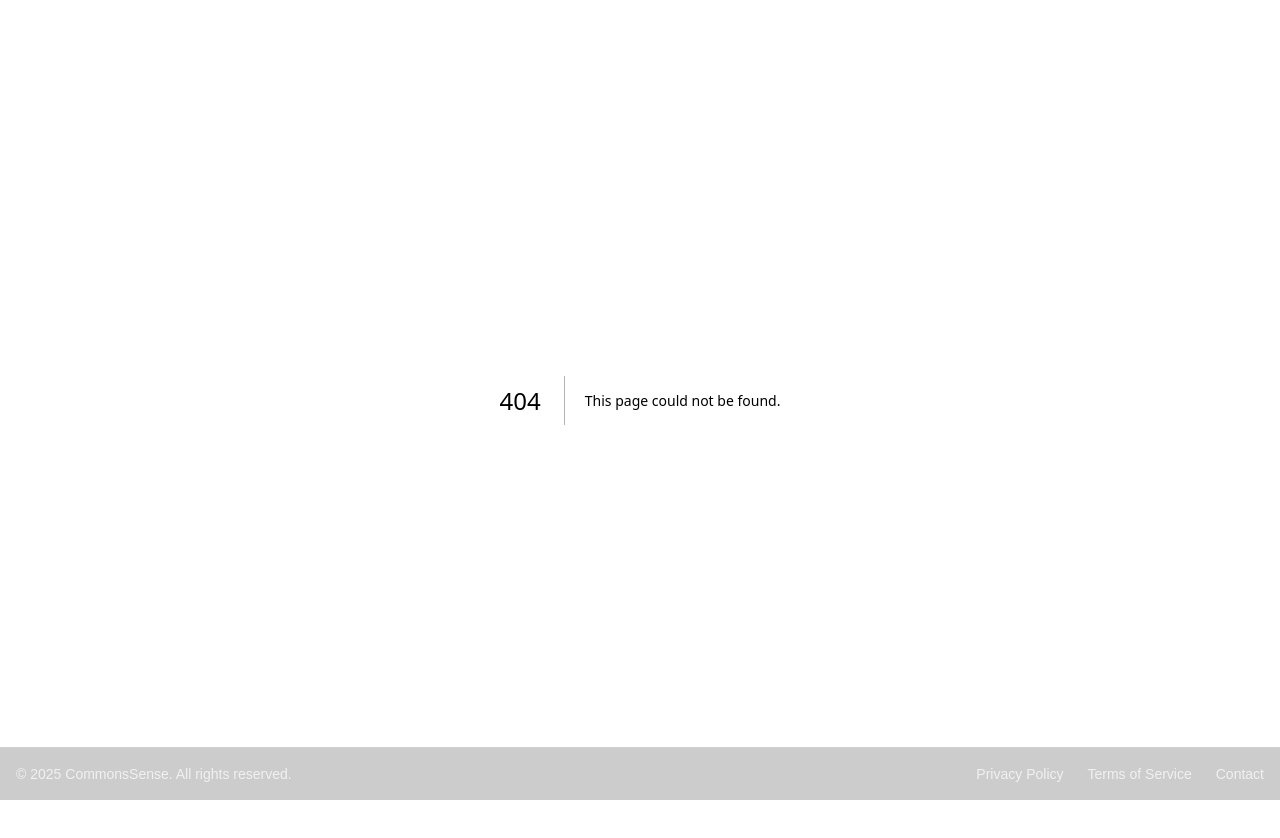
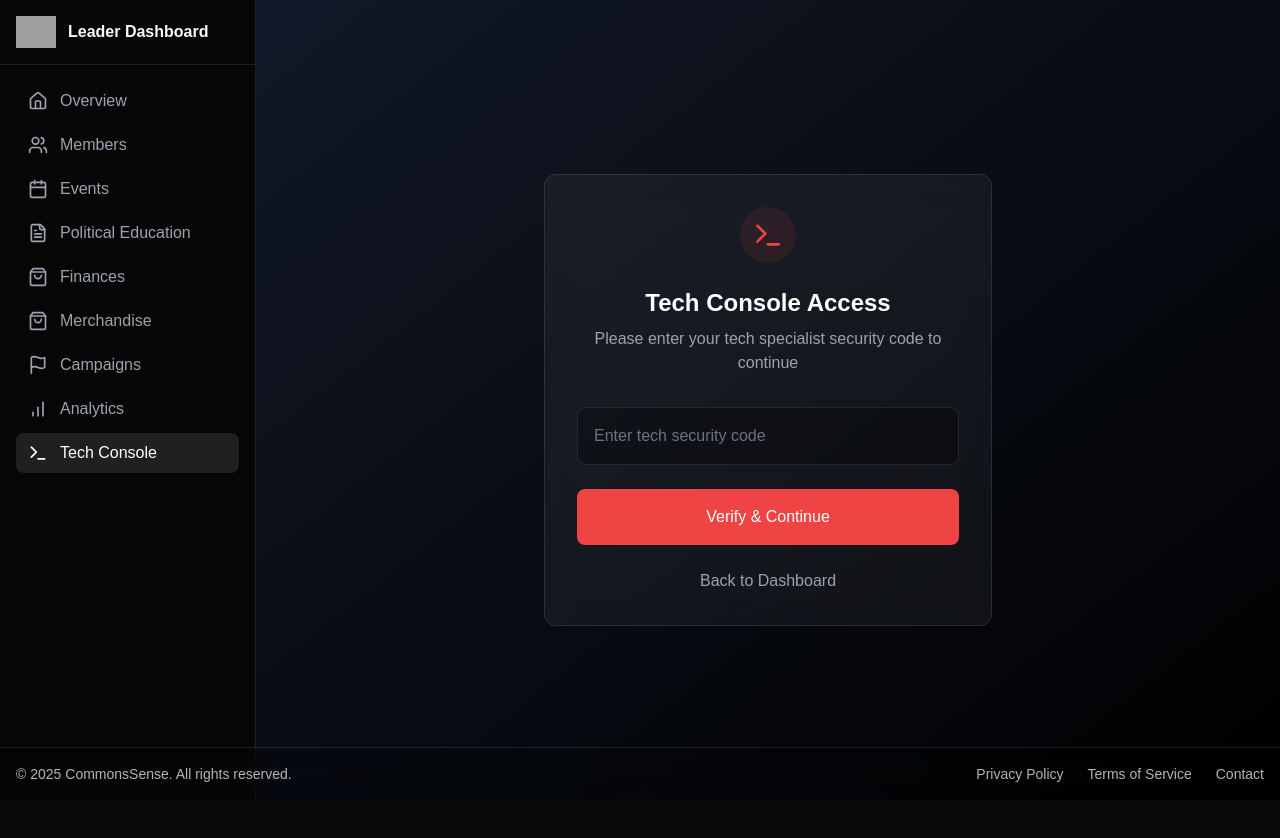
Before and after one commit to ingindIsrael/CommonsSense, a Next.js app: page /leader-dashboard/tech-console/verify in a window 1280 px wide. Before the commit this address had no page. Shown: the top 838 px of the page. Built offline with nearby package versions, Linux system fonts and the light colour scheme; grey boxes are pictures that could not be loaded.

Commit message:
feat(security): add tech console verification page with warning modal

```diff
--- /dev/null
+++ b/app/leader-dashboard/tech-console/components/warning-modal.tsx
@@ -0,0 +1,37 @@
+import { AlertTriangle } from "lucide-react"
+
+interface WarningModalProps {
+  isOpen: boolean
+  onConfirm: () => void
+}
+
+export function WarningModal({ isOpen, onConfirm }: WarningModalProps) {
+  if (!isOpen) return null
+
+  return (
+    <div className="fixed inset-0 bg-black/50 backdrop-blur-sm flex items-center justify-center z-50">
+      <div className="bg-gray-900/90 border border-red-500/20 rounded-xl p-8 max-w-md w-full mx-4 shadow-2xl">
+        <div className="flex justify-center mb-6">
+          <div className="p-3 bg-red-500/10 rounded-full">
+            <AlertTriangle size={32} className="text-red-500" />
+          </div>
+        </div>
+
+        <h2 className="text-2xl font-bold text-center mb-4">Warning</h2>
+
+        <p className="text-gray-400 text-center mb-8">
+          Only the tech specialist should manipulate this console. Unauthorized access or modifications may result in system instability.
+        </p>
+
+        <div className="flex justify-center">
+          <button
+            onClick={onConfirm}
+            className="px-8 py-3 bg-red-500 hover:bg-red-600 text-white rounded-lg transition-colors"
+          >
+            I Understand, Continue
+          </button>
+        </div>
+      </div>
+    </div>
+  )
+}
--- /dev/null
+++ b/app/leader-dashboard/tech-console/verify/page.tsx
@@ -0,0 +1,75 @@
+"use client"
+
+import { useState } from "react"
+import { useRouter } from "next/navigation"
+import Link from "next/link"
+import { Terminal } from "lucide-react"
+import { WarningModal } from "../components/warning-modal"
+
+export default function TechConsoleVerifyPage() {
+  const [securityCode, setSecurityCode] = useState("")
+  const [error, setError] = useState("")
+  const [showWarning, setShowWarning] = useState(false)
+  const router = useRouter()
+
+  const handleSubmit = async (e: React.FormEvent) => {
+    e.preventDefault()
+    if (securityCode.trim()) {
+      setShowWarning(true)
+    } else {
+      setError("Please enter a security code")
+    }
+  }
+
+  const handleWarningConfirm = () => {
+    router.push("/leader-dashboard/tech-console")
+  }
+
+  return (
+    <div className="min-h-screen bg-gradient-to-br from-gray-900 to-black text-white flex items-center justify-center">
+      <div className="bg-white/5 backdrop-blur-lg border border-white/10 rounded-xl p-8 w-full max-w-md">
+        <div className="flex justify-center mb-6">
+          <div className="p-3 bg-red-500/10 rounded-full">
+            <Terminal size={32} className="text-red-500" />
+          </div>
+        </div>
+        <h1 className="text-2xl font-bold text-center mb-2">Tech Console Access</h1>
+        <p className="text-gray-400 text-center mb-8">
+          Please enter your tech specialist security code to continue
+        </p>
+
+        <form onSubmit={handleSubmit} className="space-y-6">
+          <div>
+            <input
+              type="number"
+              value={securityCode}
+              onChange={(e) => setSecurityCode(e.target.value)}
+              placeholder="Enter tech security code"
+              className="w-full p-4 bg-black/30 border border-white/10 rounded-lg text-white placeholder:text-gray-500"
+            />
+            {error && <p className="text-red-400 mt-2 text-sm">{error}</p>}
+          </div>
+
+          <button
+            type="submit"
+            className="w-full bg-red-500 hover:bg-red-600 text-white py-4 rounded-lg transition-colors"
+          >
+            Verify & Continue
+          </button>
+
+          <Link
+            href="/leader-dashboard/overview"
+            className="block text-center text-gray-400 hover:text-white transition-colors"
+          >
+            Back to Dashboard
+          </Link>
+        </form>
+      </div>
+
+      <WarningModal
+        isOpen={showWarning}
+        onConfirm={handleWarningConfirm}
+      />
+    </div>
+  )
+}
```
